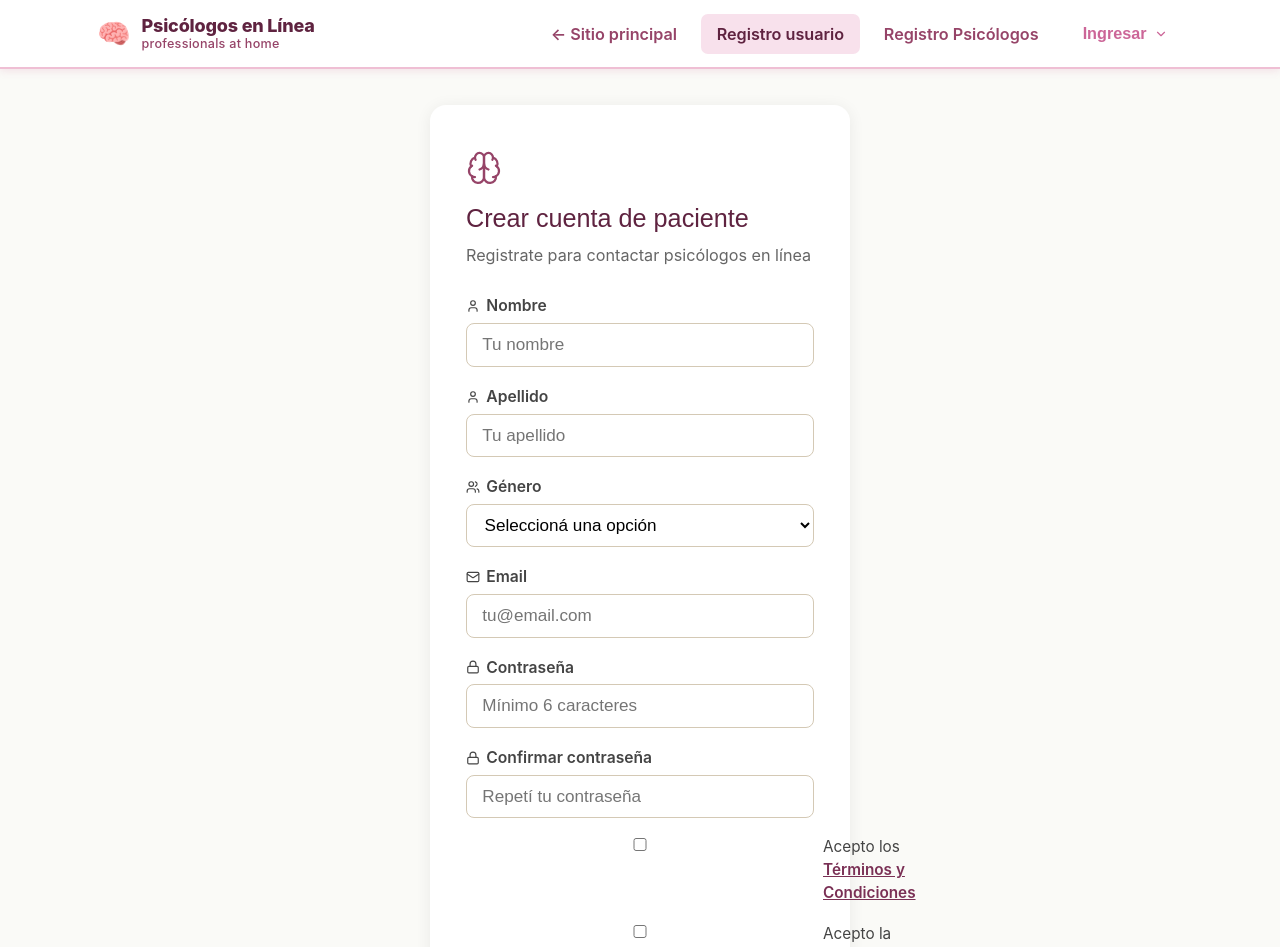
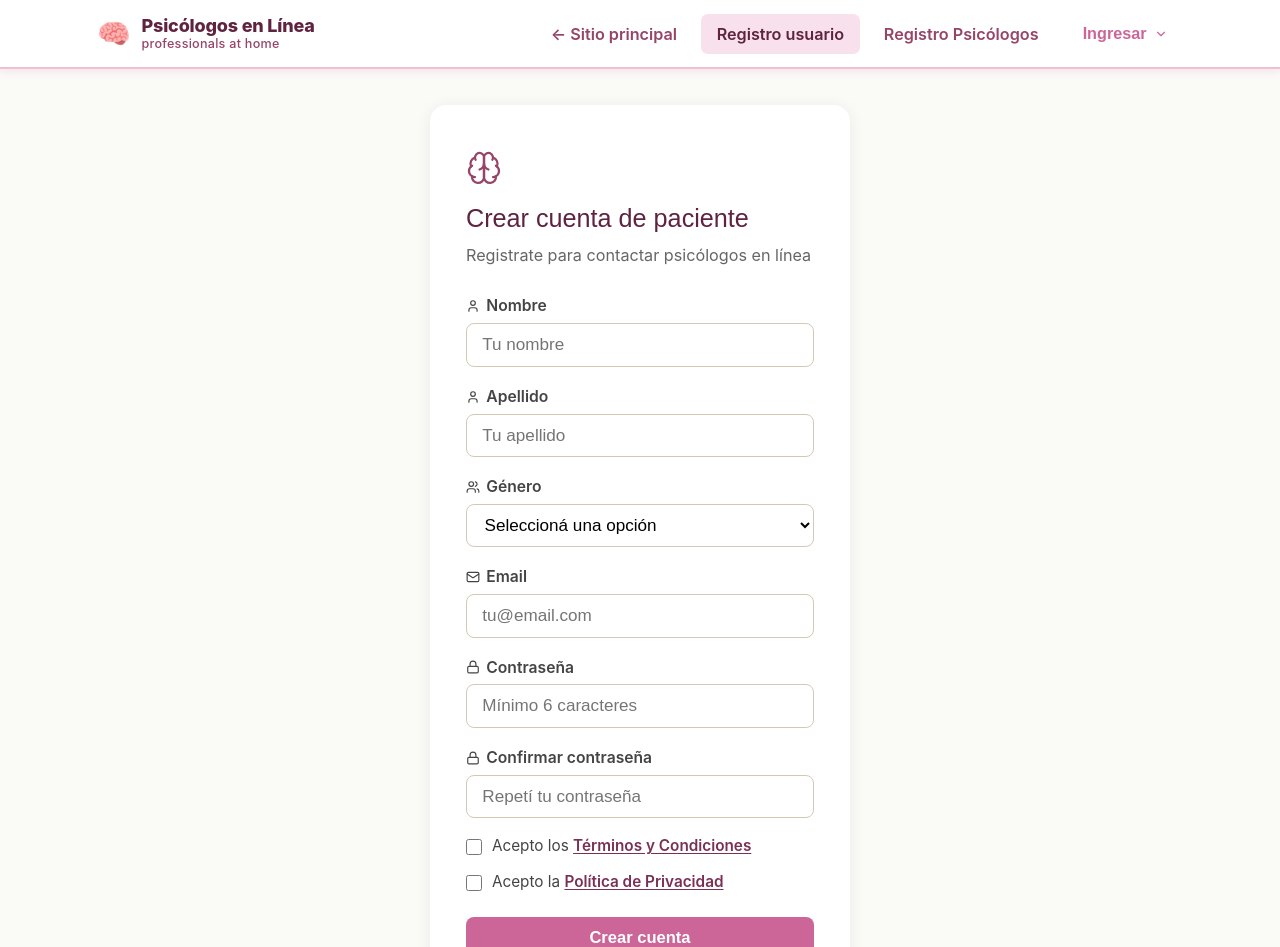
Before and after one commit to nicogomez94/job-application, a React (Vite) app in the folder frontend/: page /psicologos/registro-paciente in a window 1280 px wide. Shown: the top 947 px of the page. Built offline with nearby package versions, Linux system fonts and the light colour scheme; no server answers.

Commit message:
fix checboxes

```diff
--- a/frontend/src/pages/auth/PsicoLogin.css
+++ b/frontend/src/pages/auth/PsicoLogin.css
@@ -70,6 +70,43 @@
   border-color: #2c5f7a;
 }
 
+.psico-login-legal-field {
+  margin-top: 0.25rem;
+  margin-bottom: 0.85rem;
+}
+
+.psico-login-field .psico-login-legal-check {
+  align-items: flex-start;
+  color: #444;
+  cursor: pointer;
+  font-size: 0.85rem;
+  font-weight: 400;
+  gap: 0.55rem;
+  line-height: 1.35;
+}
+
+.psico-login-field .psico-login-legal-check input[type="checkbox"] {
+  accent-color: #964468;
+  cursor: pointer;
+  flex: 0 0 16px;
+  height: 16px;
+  margin: 0.15rem 0 0;
+  padding: 0;
+  width: 16px;
+}
+
+.psico-login-legal-check span {
+  flex: 1;
+  min-width: 0;
+}
+
+.psico-login-legal-check a {
+  color: #7a3055;
+  font-weight: 600;
+  text-decoration: underline;
+  text-underline-offset: 2px;
+}
+
 .psico-login-error {
   font-size: 0.8rem;
   color: #c0392b;
--- a/frontend/src/pages/psicologos/RegisterPatient.jsx
+++ b/frontend/src/pages/psicologos/RegisterPatient.jsx
@@ -153,31 +153,29 @@ export default function RegisterPatient() {
             )}
           </div>
 
-          <div className="psico-login-field" style={{ marginTop: '0.25rem' }}>
-            <label style={{ flexDirection: 'row', alignItems: 'flex-start', gap: '0.5rem', fontWeight: 400, fontSize: '0.85rem', cursor: 'pointer' }}>
+          <div className="psico-login-field psico-login-legal-field">
+            <label className="psico-login-legal-check">
               <input
                 type="checkbox"
-                style={{ marginTop: '2px', flexShrink: 0 }}
                 {...register('acceptTerms', { required: 'Debés aceptar los Términos y Condiciones' })}
               />
               <span>
                 Acepto los{' '}
-                <a href="/psicologos/terminos-y-condiciones" target="_blank" rel="noopener noreferrer" style={{ color: '#7a3055', fontWeight: 600 }}>Términos y Condiciones</a>
+                <a href="/psicologos/terminos-y-condiciones" target="_blank" rel="noopener noreferrer">Términos y Condiciones</a>
               </span>
             </label>
             {errors.acceptTerms && <span className="psico-login-error">{errors.acceptTerms.message}</span>}
           </div>
 
-          <div className="psico-login-field">
-            <label style={{ flexDirection: 'row', alignItems: 'flex-start', gap: '0.5rem', fontWeight: 400, fontSize: '0.85rem', cursor: 'pointer' }}>
+          <div className="psico-login-field psico-login-legal-field">
+            <label className="psico-login-legal-check">
               <input
                 type="checkbox"
-                style={{ marginTop: '2px', flexShrink: 0 }}
                 {...register('acceptPrivacy', { required: 'Debés aceptar la Política de Privacidad' })}
               />
               <span>
                 Acepto la{' '}
-                <a href="/psicologos/politicas-de-privacidad" target="_blank" rel="noopener noreferrer" style={{ color: '#7a3055', fontWeight: 600 }}>Política de Privacidad</a>
+                <a href="/psicologos/politicas-de-privacidad" target="_blank" rel="noopener noreferrer">Política de Privacidad</a>
               </span>
             </label>
             {errors.acceptPrivacy && <span className="psico-login-error">{errors.acceptPrivacy.message}</span>}
```
